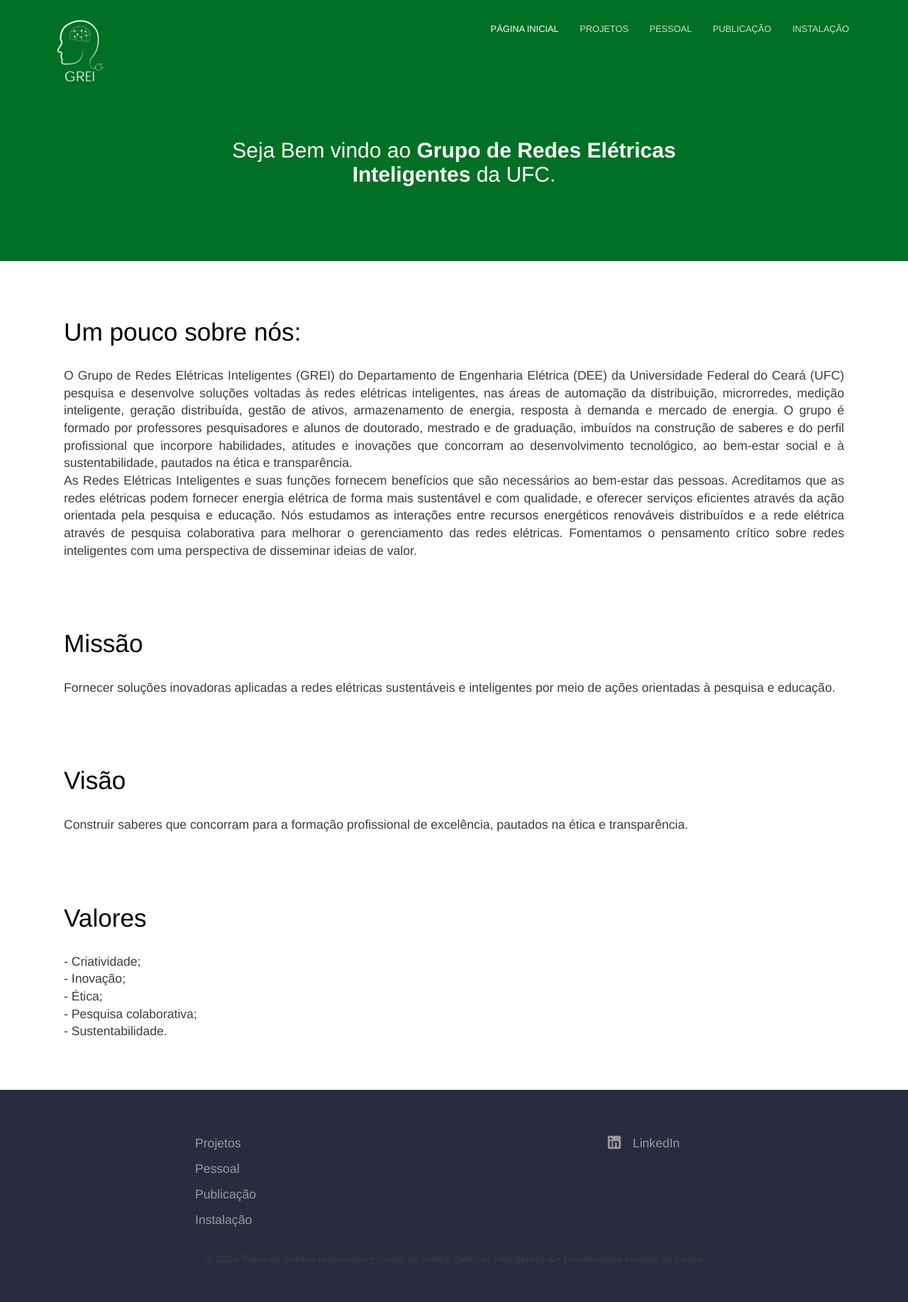
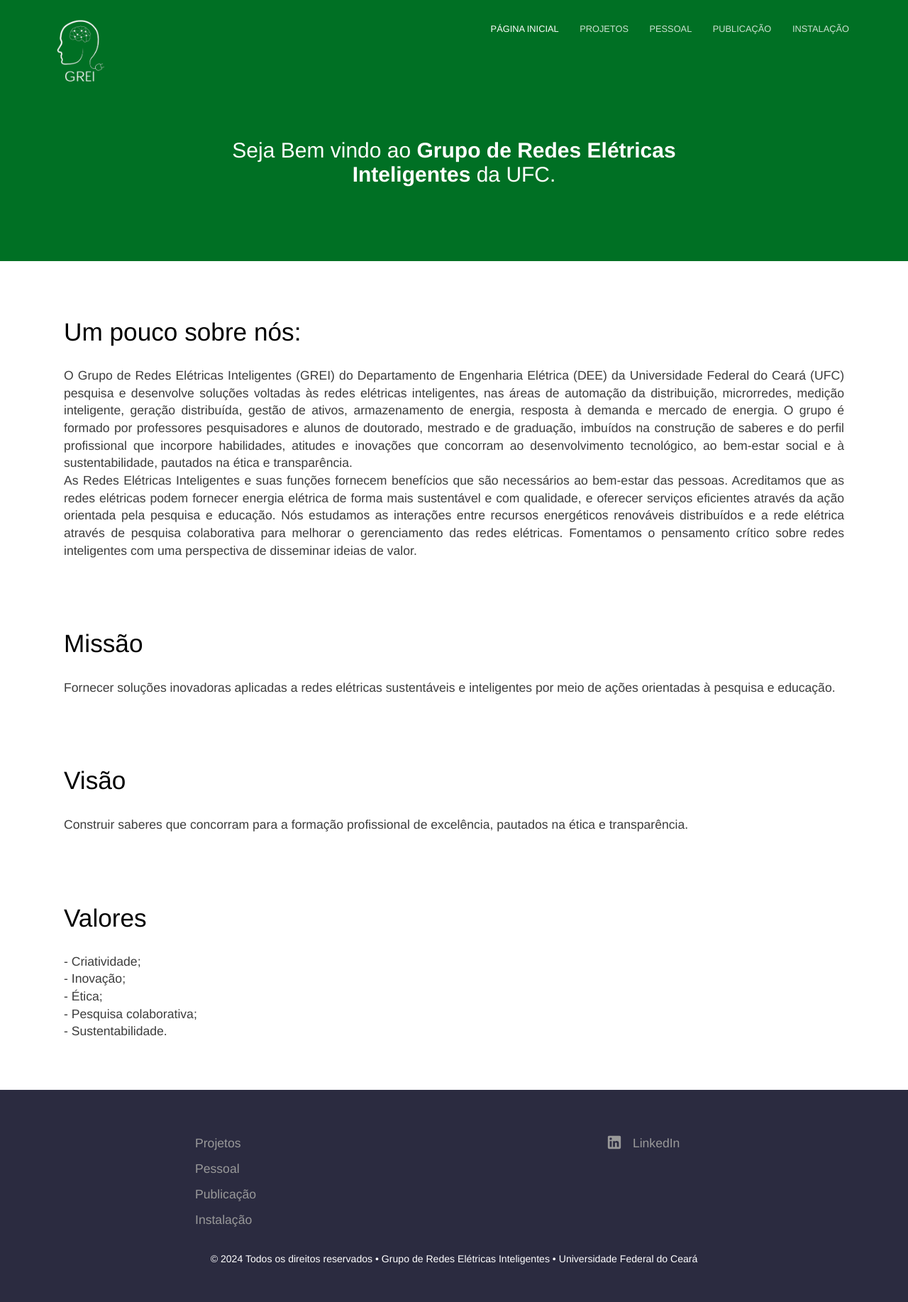
Before and after one commit to Gabriell89222/Gabriell89222.github.io, a Jekyll site: the page built from index.html, in a window 1280 px wide. Shown: the whole page at 71% size. Built offline with Jekyll 4.4.1, drawn with Linux system fonts in a browser that asks for light colours.

Commit message:
Ajuste rodapé v-1.2

```diff
--- a/_layouts/default.html
+++ b/_layouts/default.html
@@ -44,7 +44,7 @@
 					</ul>
 					{% endfor %}
 				</div>
-				<p class="copyright">&copy; {{ site.time | date: '%Y' }} Todos os direitos reservados • Grupo de Redes Elétricas Inteligentes &amp; • Universidade Federal do Ceará</p>
+				<p class="copyright">&copy; {{ site.time | date: '%Y' }} Todos os direitos reservados • Grupo de Redes Elétricas Inteligentes  • Universidade Federal do Ceará</p>
 			</div>
 		</footer>
 		<script>
--- a/_sass/footer.scss
+++ b/_sass/footer.scss
@@ -74,11 +74,13 @@
 	color: #fff;
 
 	.copyright {
+		color: #fff;
 		font-size: .8em;
 		margin: 0 auto;
 
 		@media #{$tablet} {
 			text-align: center;
+
 		}
 
 	}
```
